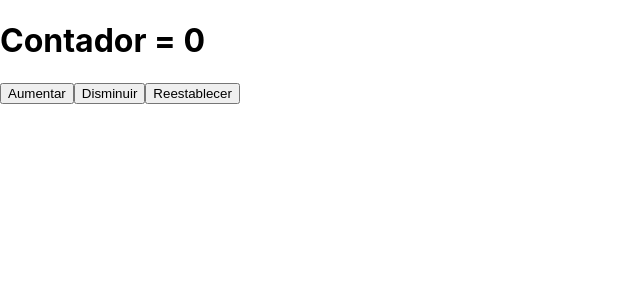
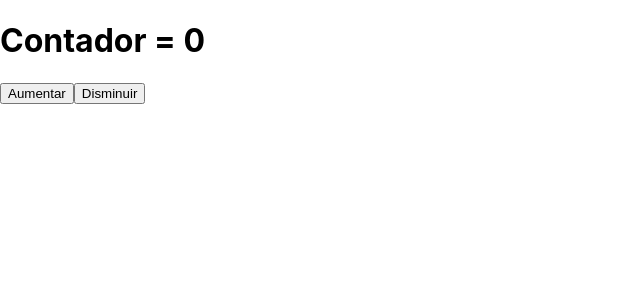
Before and after one commit to rodolfo341/react, a React (Create React App) app in the folder blueweb1/: page / in a window 1280 px wide. Shown: the top 300 px of the page, without its empty margins (0-640 px from the left). Built offline with nearby package versions, Linux system fonts and the light colour scheme.

Commit message:
react contador

```diff
--- a/blueweb1/src/components/Contador.js
+++ b/blueweb1/src/components/Contador.js
@@ -13,16 +13,16 @@ const Contador =()=> {
         setNumero(numero - 1);
     }
 
-    const Reestablecer =()=> {
+    /*const Reestablecer =()=> {
         setNumero(numero = 0 );
-    }
+    }*/
 
     return (
         <Fragment>
             <h1>Contador = {numero}</h1>
             <button onClick={Aumentar}>Aumentar</button>
             <button onClick={Disminuir}>Disminuir</button>
-            <button onClick={Reestablecer}>Reestablecer</button>
+            {/*<button onClick={Reestablecer}>Reestablecer</button>*/}
         </Fragment>
     );
 }
```
